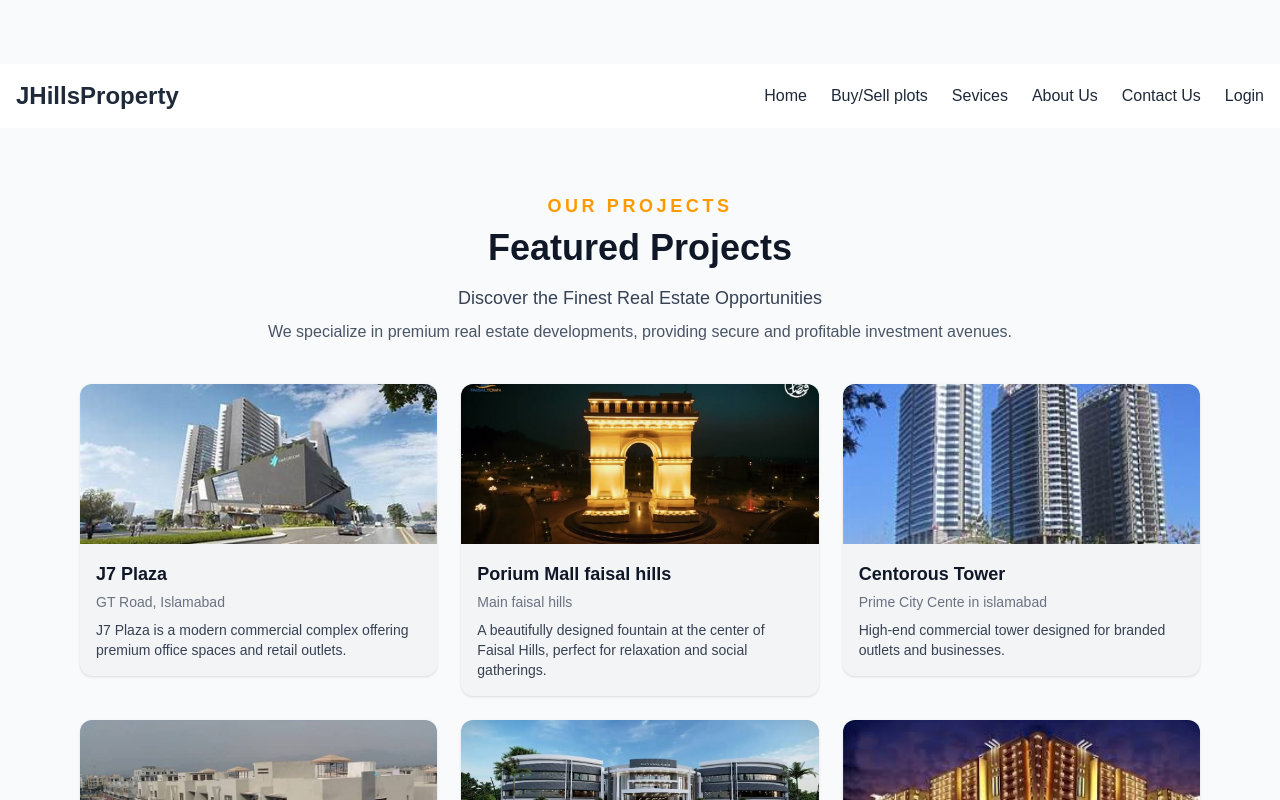
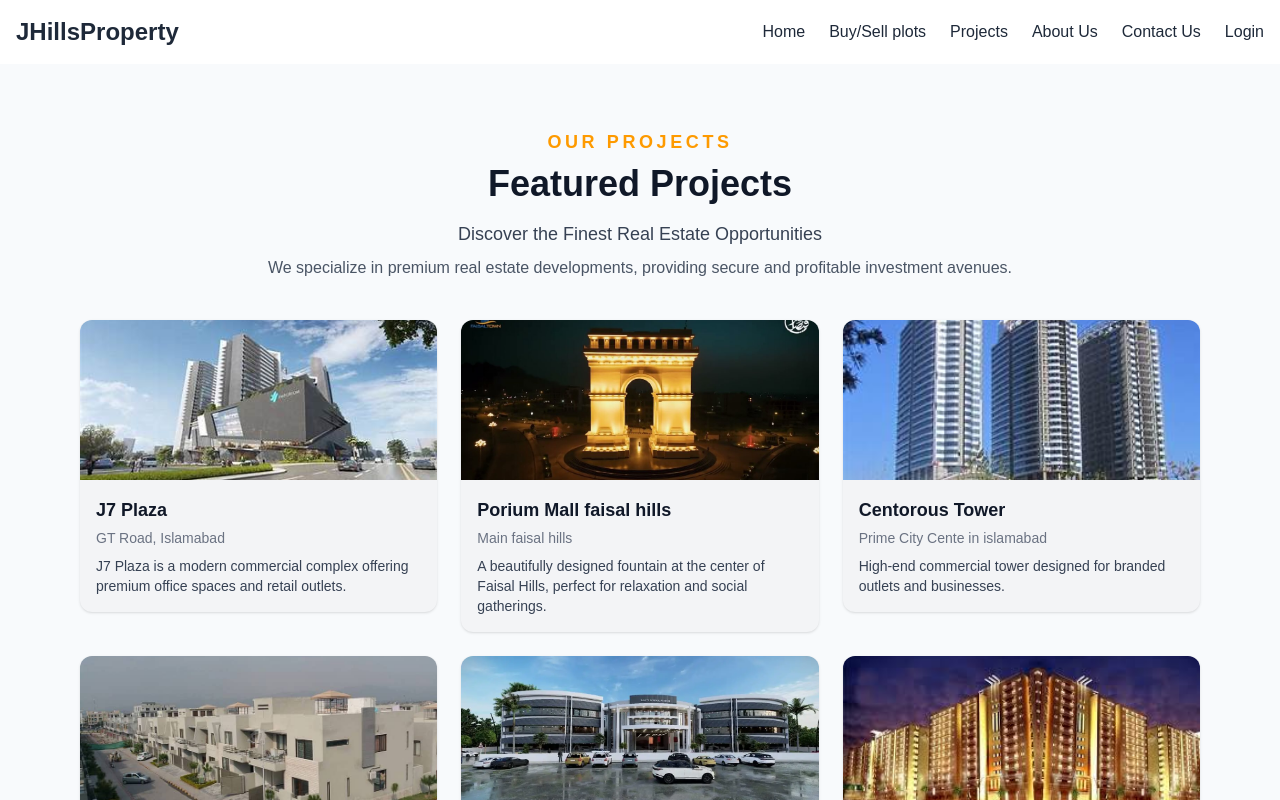
Before and after one commit to mmunir439/realestatefrontend, a Next.js app: page /ourprojects in a window 1280 px wide. Shown: the top 800 px of the page. Built offline with nearby package versions, Linux system fonts and the light colour scheme.

Commit message:
files are added now in here

```diff
--- a/src/app/ourprojects/page.jsx
+++ b/src/app/ourprojects/page.jsx
@@ -58,7 +58,7 @@ const projects = [
 
 export default function OurProjectsPage() {
   return (
-    <section className="bg-[#f8fafc] py-16 min-h-screen">
+    <>
       <Header />
     <section className="bg-[#f8fafc] py-16 min-h-screen">
       <div className="max-w-4xl mx-auto text-center px-4">
@@ -107,6 +107,6 @@ export default function OurProjectsPage() {
 </div>
     </section>
     <Footer />
-    </section>
+    </>
   );
 }
--- a/src/components/Header.jsx
+++ b/src/components/Header.jsx
@@ -17,7 +17,7 @@ export default function Header() {
         <nav className="hidden md:flex space-x-6">
           <Link href="/">Home</Link>
           <Link href="/contact">Buy/Sell plots</Link>
-          <Link href="/team">Sevices</Link>
+          <Link href="/ourprojects">Projects</Link>
           {/* <Link href="/blog">Blog</Link> */}
           <Link href="/about">About Us</Link>
           <Link href="/contact">Contact Us</Link>
```
